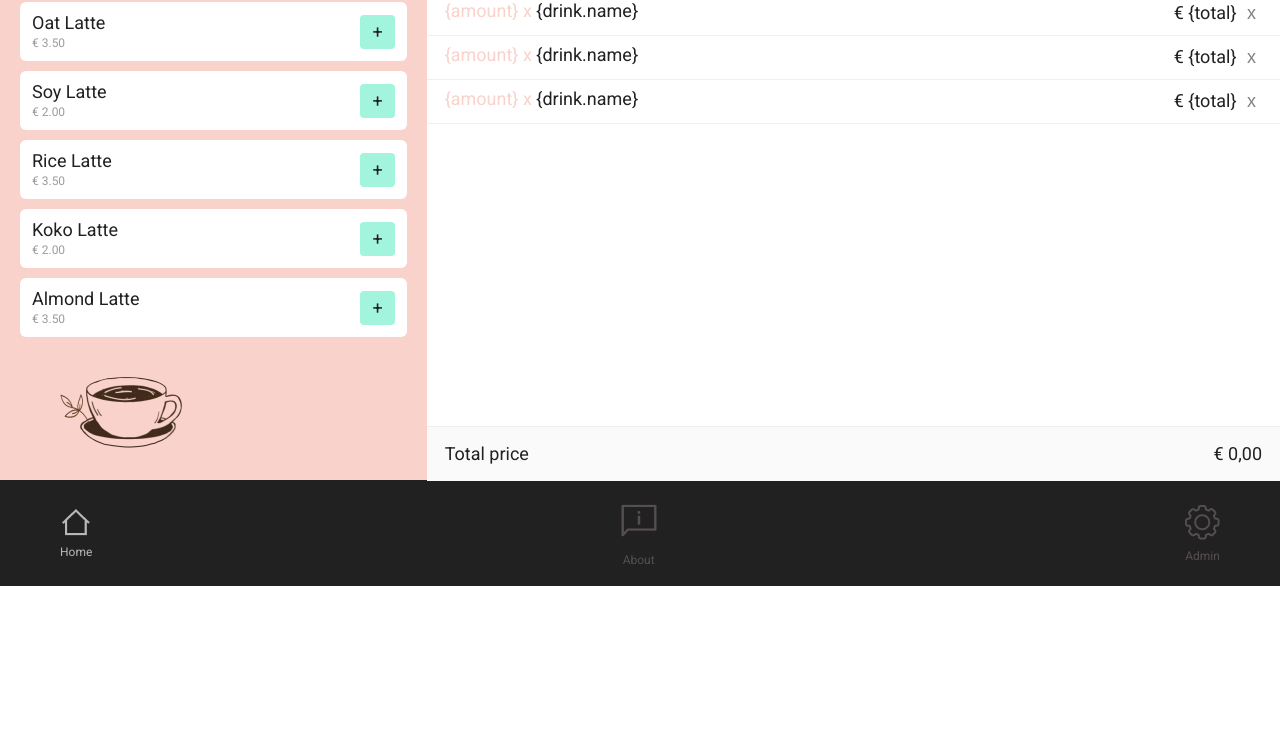
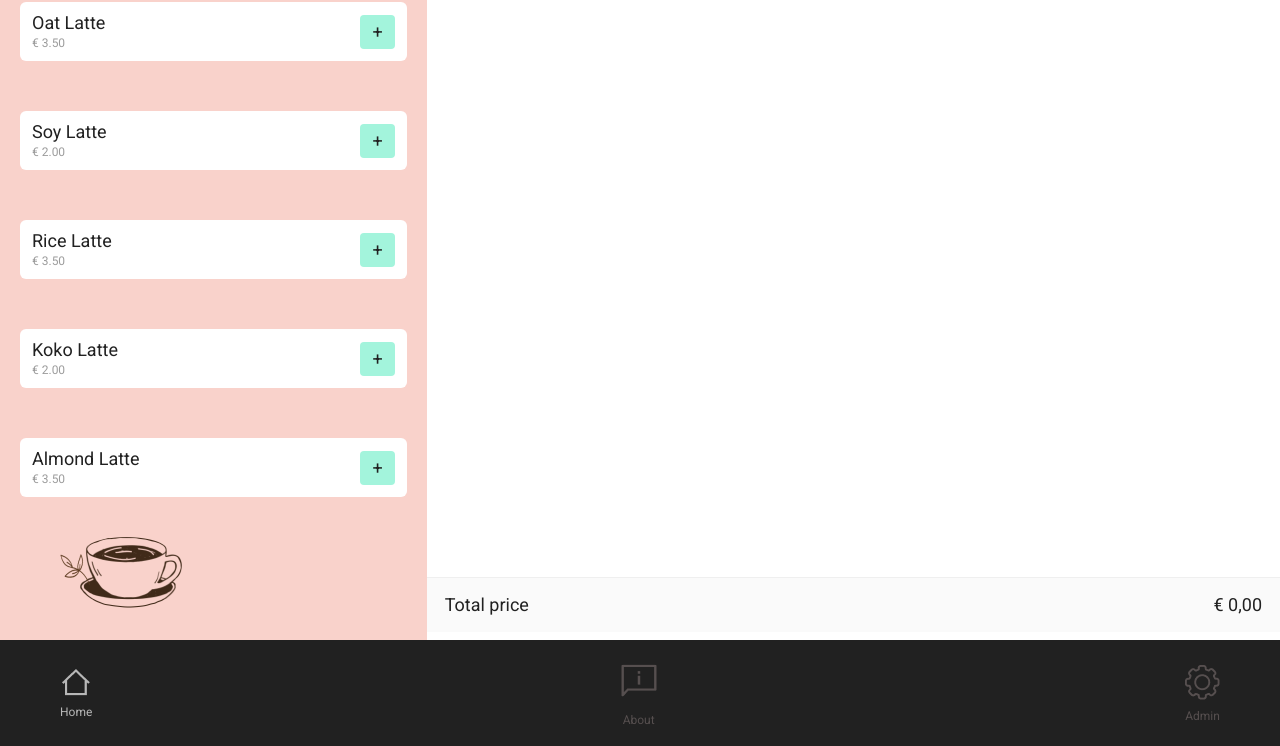
Before and after one commit to conor-v/Barista_app, a website built with webpack: page src/index.html in a window 1280 px wide. Shown: the part 84-830 px from the top of the page. Before the commit the page ends 800 px from the top, so only its background shows below. Built offline with nearby package versions, Linux system fonts and the light colour scheme; some packages are replaced by stand-ins of ours.

Commit message:
grid gap aangepast

```diff
--- a/src/index.html
+++ b/src/index.html
@@ -28,7 +28,8 @@
       <h2 class="title_mini">Order</h2>
       <div class="orders__wrapper ">
         <ul class="orders">
-
+          <!--
+            TEMPLATE ORDER
           <li class="order">
             <span class="order__name">
               <span class="order__amount">{amount} x</span> {drink.name}
@@ -38,41 +39,7 @@
                 x
               </button>
             </span>
-          </li>
-
-          <li class="order">
-              <span class="order__name">
-                <span class="order__amount">{amount} x</span> {drink.name}
-              </span>
-              <span class="order__price">&euro; {total}
-                <button class="remove">
-                  x
-                </button>
-              </span>
-            </li>
-
-            <li class="order">
-                <span class="order__name">
-                  <span class="order__amount">{amount} x</span> {drink.name}
-                </span>
-                <span class="order__price">&euro; {total}
-                  <button class="remove">
-                    x
-                  </button>
-                </span>
-              </li>
-
-              <li class="order">
-                  <span class="order__name">
-                    <span class="order__amount">{amount} x</span> {drink.name}
-                  </span>
-                  <span class="order__price">&euro; {total}
-                    <button class="remove">
-                      x
-                    </button>
-                  </span>
-                </li>
-
+          </li>-->
         </ul>
         <p class="total">
           <span class="total__label">Total price</span>
--- a/src/style.css
+++ b/src/style.css
@@ -43,6 +43,7 @@ body {
   .prices__list {
     grid-template-columns: 1fr;
     margin-bottom: 4rem;
+    grid-gap: 5rem;
   }
 
   .prices::after {
```
